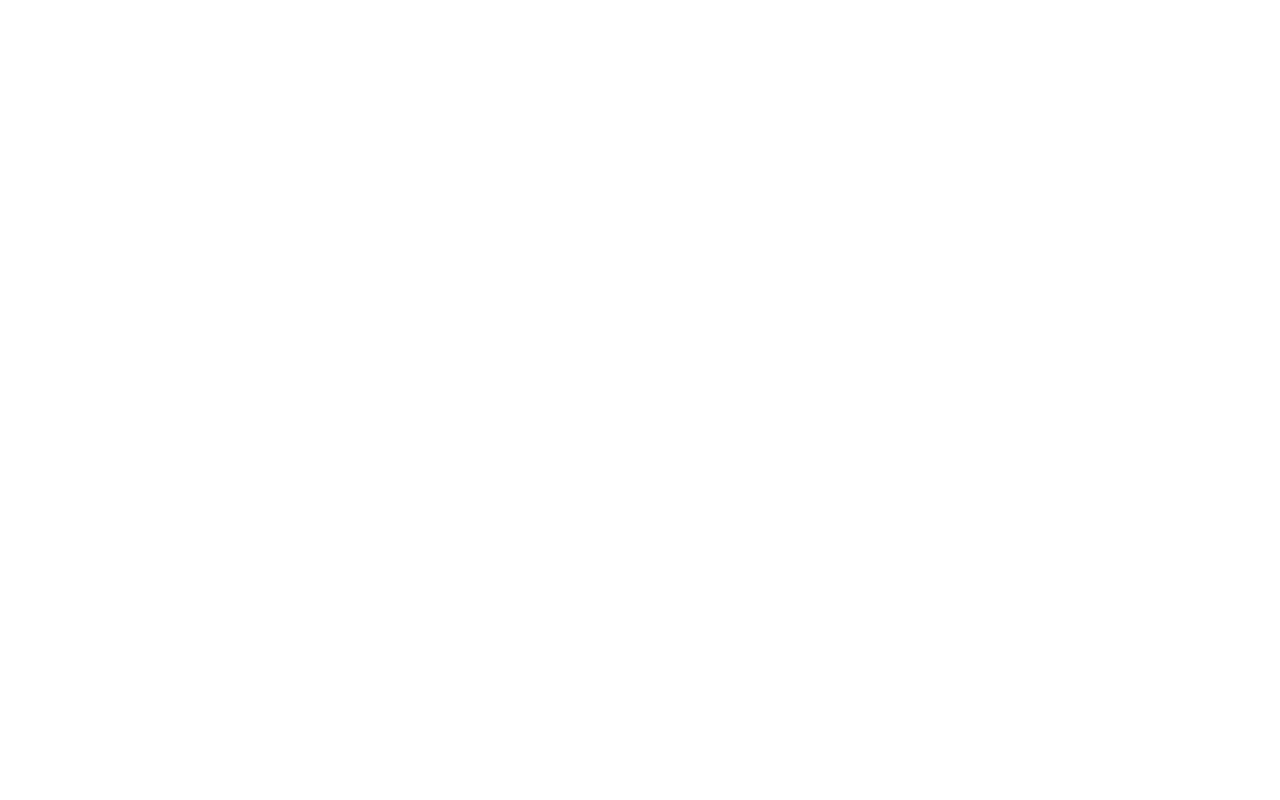
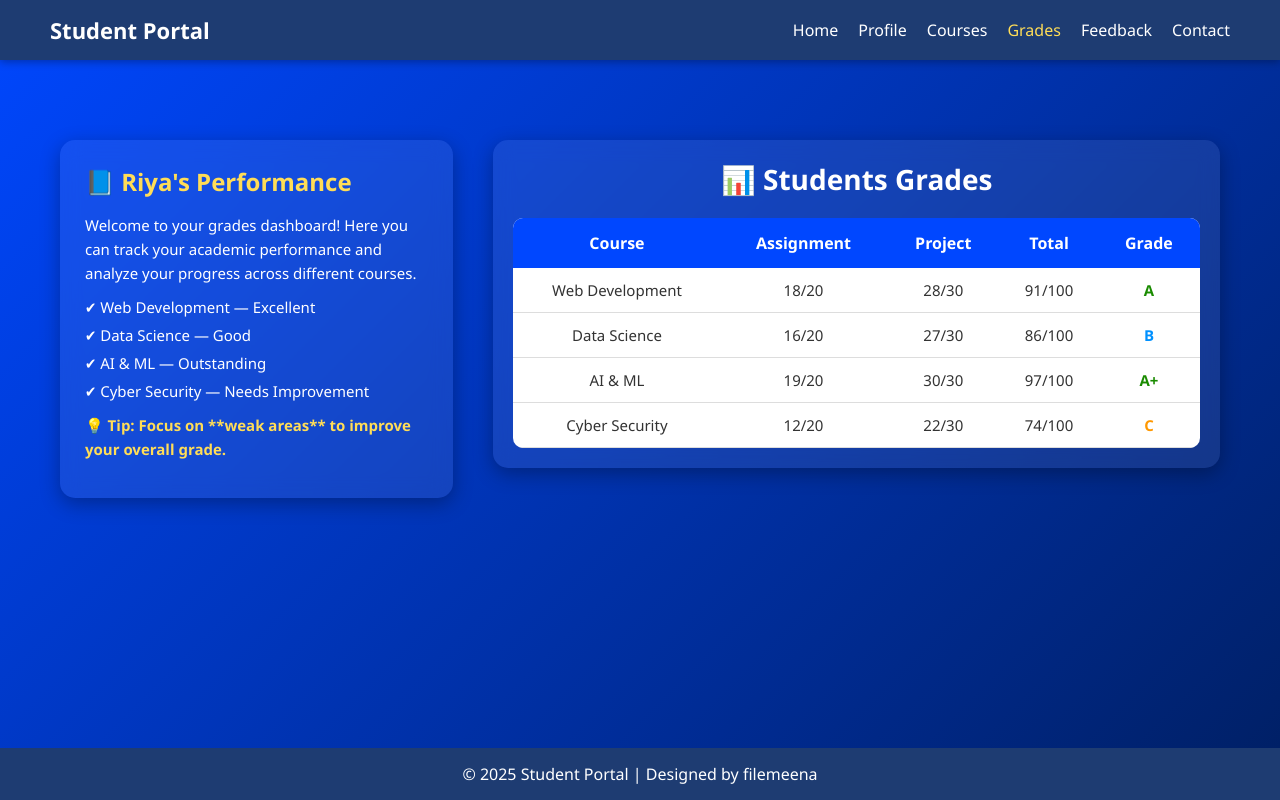
Before and after one commit to Shivamkr025/Student-Profile_Course-Portel, a plain HTML site: page Frontend/HTML/gradesTable.html in a window 1280 px wide. Drawn offline with Linux system fonts and the light colour scheme.

Commit message:
add contant and grade file

```diff
--- a/Frontend/HTML/contact.html
+++ b/Frontend/HTML/contact.html
@@ -0,0 +1,78 @@
+<!DOCTYPE html>
+<html lang="en">
+<head>
+  <meta charset="UTF-8">
+  <meta name="viewport" content="width=device-width, initial-scale=1.0">
+  <title>Contact Us — Student Portal</title>
+  <link rel="stylesheet" href="../Style/contact.css">
+  <link rel="stylesheet" href="https://cdnjs.cloudflare.com/ajax/libs/font-awesome/6.5.0/css/all.min.css">
+</head>
+<body>
+
+  <header>
+    <nav class="navbar">
+      <div class="logo">Student Portal</div>
+      <ul class="nav-links">
+        <li><a href="./index.html" class="active">Home</a></li>
+        <li><a href="./Profile.html">Profile</a></li>
+        <li><a href="./courses.html">Courses</a></li>
+        <li><a href="./gradesTable.html">Grades</a></li>
+        <li><a href="./feedback.html">Feedback</a></li>
+        <li><a href="./contact.html">Contact</a></li>
+      </ul>
+    </nav>
+  </header>
+
+  <div class="container">
+    <div class="left-section">
+      <h1>Need Help?<br>Let's Connect!</h1>
+      <ul class="features">
+        <li><i class="fa-solid fa-check "></i> Get instant support for any portal issue.</li>
+        <li><i class="fa-solid fa-check"></i> Responses within <span>24 hours, quick & efficient.</span></li>
+        <li><i class="fa-solid fa-check"></i> Connect with our <span>student support team</span> directly.</li>
+      </ul>
+
+      <div class="profile-card">
+        <img src="https://via.placeholder.com/60" alt="Support">
+        <div class="profile-info">
+          <h3>Student Support</h3>
+          <p>Help Desk</p>
+        </div>
+        <div class="contact-buttons">
+          <a href="#" class="telegram"><i class="fa-brands fa-telegram"></i> Telegram</a>
+          <a href="#" class="whatsapp"><i class="fa-brands fa-whatsapp"></i> WhatsApp</a>
+        </div>
+      </div>
+
+      <p class="email-text">
+        Prefer email? <br>
+        <a href="mailto:support@studentportal.com">support@studentportal.com</a>
+      </p>
+    </div>
+
+    <!-- Right Section -->
+    <div class="right-section">
+      <h2>Contact Us</h2>
+      <form action="#" method="post">
+        <div class="input-box">
+          <i class="fa-solid fa-user"></i>
+          <input type="text" placeholder="Full Name" required>
+        </div>
+        <div class="input-box">
+          <i class="fa-solid fa-envelope"></i>
+          <input type="email" placeholder="Email" required>
+        </div>
+        <div class="input-box">
+          <textarea placeholder="Write your query or feedback here..." rows="4" required></textarea>
+        </div>
+        <button type="submit">Submit Request <i class="fa-solid fa-paper-plane"></i></button>
+      </form>
+    </div>
+  </div>
+
+  <footer>
+    <p>&copy; 2025 Student Portal | Designed by Shivam</p>
+  </footer>
+
+</body>
+</html>
--- a/Frontend/HTML/gradesTable.html
+++ b/Frontend/HTML/gradesTable.html
@@ -0,0 +1,91 @@
+<!DOCTYPE html>
+<html lang="en">
+<head>
+    <meta charset="UTF-8">
+    <meta name="viewport" content="width=device-width, initial-scale=1.0">
+    <title>Students Grades</title>
+    <link rel="stylesheet" href="../Style/gradesTable.css">
+</head>
+<body>
+    <header class="navbar">
+        <div class="logo">Student Portal</div>
+        <ul class="nav-links">
+            <li><a href="./index.html">Home</a></li>
+            <li><a href="./Profile.html">Profile</a></li>
+            <li><a href="./courses.html">Courses</a></li>
+            <li><a href="./gradesTable.html" class="active">Grades</a></li>
+            <li><a href="./feedback.html">Feedback</a></li>
+            <li><a href="./contact.html">Contact</a></li>
+        </ul>
+    </header>
+
+    <div class="grades-wrapper">
+
+        <div class="grades-info">
+            <h2>📘 Riya's Performance</h2>
+            <p>
+                Welcome to your grades dashboard!
+                Here you can track your academic performance and analyze your progress across different courses.
+            </p>
+            <ul>
+                <li>✔ Web Development — Excellent</li>
+                <li>✔ Data Science — Good</li>
+                <li>✔ AI & ML — Outstanding</li>
+                <li>✔ Cyber Security — Needs Improvement</li>
+            </ul>
+            <p class="tip">
+                💡 Tip: Focus on **weak areas** to improve your overall grade.
+            </p>
+        </div>
+
+        <div class="container">
+            <h1>📊 Students Grades</h1>
+            <table>
+                <thead>
+                    <tr>
+                        <th>Course</th>
+                        <th>Assignment</th>
+                        <th>Project</th>
+                        <th>Total</th>
+                        <th>Grade</th>
+                    </tr>
+                </thead>
+                <tbody>
+                    <tr>
+                        <td>Web Development</td>
+                        <td>18/20</td>
+                        <td>28/30</td>
+                        <td>91/100</td>
+                        <td class="grade A">A</td>
+                    </tr>
+                    <tr>
+                        <td>Data Science</td>
+                        <td>16/20</td>
+                        <td>27/30</td>
+                        <td>86/100</td>
+                        <td class="grade B">B</td>
+                    </tr>
+                    <tr>
+                        <td>AI & ML</td>
+                        <td>19/20</td>
+                        <td>30/30</td>
+                        <td>97/100</td>
+                        <td class="grade A">A+</td>
+                    </tr>
+                    <tr>
+                        <td>Cyber Security</td>
+                        <td>12/20</td>
+                        <td>22/30</td>
+                        <td>74/100</td>
+                        <td class="grade C">C</td>
+                    </tr>
+                </tbody>
+            </table>
+        </div>
+    </div>
+
+    <footer>
+        © 2025 Student Portal | Designed by filemeena
+    </footer>
+</body>
+</html>
--- a/Frontend/Style/contact.css
+++ b/Frontend/Style/contact.css
@@ -0,0 +1,198 @@
+* {
+    margin: 0;
+    padding: 0;
+    box-sizing: border-box;
+    font-family: "Arial", sans-serif;
+}
+
+body {
+    background: linear-gradient(135deg, #001f63, #0047ff);
+    color: white;
+    min-height: 100vh;
+    display: flex;
+    flex-direction: column;
+}
+
+.navbar {
+    width: 100%;
+    display: flex;
+    justify-content: space-between;
+    align-items: center;
+    padding: 15px 50px;
+    background: #1e3c72;
+    color: white;
+    box-shadow: 0 2px 8px rgba(0, 0, 0, 0.3);
+    position: fixed;
+    top: 0;
+    left: 0;
+    z-index: 1000;
+}
+
+.navbar .logo {
+    font-size: 22px;
+    font-weight: bold;
+}
+
+.nav-links {
+    list-style: none;
+    display: flex;
+    gap: 20px;
+}
+
+.nav-links li a {
+    text-decoration: none;
+    color: white;
+    font-weight: 500;
+    transition: 0.3s;
+}
+
+.nav-links li a:hover,
+.nav-links li a.active {
+    color: #ffdd57;
+}
+
+.container {
+    display: flex;
+    justify-content: space-between;
+    align-items: flex-start;
+    background-color: transparent;
+    padding: 30px;
+    max-width: 1000px;
+    width: 90%;
+    margin: 100px auto 40px;
+    gap: 40px;
+}
+
+.left-section {
+    flex: 1;
+    flex: 1;
+    background: #ffffff15;
+    padding: 20px;
+    border-radius: 10px;
+    box-shadow: 0 0 8px rgba(255, 255, 255, 0.2);}
+
+.left-section h1 {
+    font-size: 28px;
+    margin-bottom: 15px;
+}
+
+.features {
+    list-style: none;
+    padding-left: 0;
+    margin-bottom: 20px;
+}
+
+.features li {
+    margin-bottom: 8px;
+    font-size: 16px;
+}
+
+.profile-card {
+    display: flex;
+    align-items: center;
+    gap: 15px;
+    margin-bottom: 20px;
+}
+
+.profile-card img {
+    width: 60px;
+    height: 60px;
+    border-radius: 50%;
+}
+
+.profile-info h3 {
+    margin: 0;
+    font-size: 18px;
+}
+
+.contact-buttons {
+    display: flex;
+    gap: 10px;
+    margin-top: 10px;
+}
+
+.contact-buttons a {
+    text-decoration: none;
+    padding: 8px 14px;
+    border-radius: 5px;
+    font-size: 14px;
+    font-weight: bold;
+    transition: 0.3s;
+}
+
+.telegram {
+    background-color: #0088cc;
+    color: white;
+}
+
+.whatsapp {
+    background-color: #25d366;
+    color: white;
+}
+
+.email-text {
+    margin-top: 15px;
+    font-size: 15px;
+}
+
+.right-section {
+    flex: 1;
+    background: #ffffff15;
+    padding: 20px;
+    border-radius: 10px;
+    box-shadow: 0 0 8px rgba(255, 255, 255, 0.2);
+}
+
+.right-section h2 {
+    margin-bottom: 15px;
+}
+
+.input-box {
+    display: flex;
+    align-items: center;
+    margin-bottom: 12px;
+    background: #fff;
+    border-radius: 5px;
+    padding: 5px;
+    color: black;
+}
+
+.input-box i {
+    margin-right: 8px;
+    color: #1e3c72;
+}
+
+.input-box input,
+.input-box textarea {
+    border: none;
+    outline: none;
+    width: 100%;
+    font-size: 14px;
+    padding: 8px;
+    border-radius: 5px;
+}
+
+button {
+    background-color: #ffdd57;
+    color: black;
+    padding: 10px 15px;
+    border: none;
+    font-weight: bold;
+    cursor: pointer;
+    border-radius: 5px;
+    margin-top: 10px;
+    transition: 0.3s;
+}
+
+button:hover {
+    background-color: #ffcc00;
+}
+
+footer {
+    width: 100%;
+    text-align: center;
+    padding: 20px;
+    background: #1e3c72;
+    color: white;
+    margin-top: auto;
+}
--- a/Frontend/Style/gradesTable.css
+++ b/Frontend/Style/gradesTable.css
@@ -0,0 +1,206 @@
+
+* {
+  margin: 0;
+  padding: 0;
+  box-sizing: border-box;
+  font-family: 'Segoe UI', Tahoma, Geneva, Verdana, sans-serif;
+}
+
+body {
+  background: linear-gradient(135deg, #0047ff, #001f63);
+  color: #fff;
+  display: flex;
+  flex-direction: column;
+  min-height: 100vh;
+}
+
+.navbar {
+  width: 100%;
+  display: flex;
+  justify-content: space-between;
+  align-items: center;
+  padding: 15px 50px;
+  background: #1e3c72;
+  color: white;
+  box-shadow: 0 2px 8px rgba(0, 0, 0, 0.3);
+  position: fixed;
+  top: 0;
+  left: 0;
+  z-index: 1000;
+}
+
+.navbar .logo {
+  font-size: 22px;
+  font-weight: bold;
+}
+
+.nav-links {
+  list-style: none;
+  display: flex;
+  gap: 20px;
+}
+
+.nav-links li a {
+  text-decoration: none;
+  color: white;
+  font-weight: 500;
+  transition: 0.3s;
+}
+
+.nav-links li a:hover,
+.nav-links li a.active {
+  color: #ffdd57;
+}
+
+.grades-wrapper {
+  display: flex;
+  justify-content: center;
+  align-items: flex-start;
+  gap: 40px;
+  max-width: 1200px;
+  margin: 120px auto 30px;
+  padding: 20px;
+  width: 100%;
+  flex-wrap: wrap;
+}
+
+.grades-info {
+  flex: 1;
+  min-width: 300px;
+  max-width: 400px;
+  background-color: rgba(255, 255, 255, 0.08);
+  padding: 25px;
+  border-radius: 15px;
+  box-shadow: 0 6px 20px rgba(0, 0, 0, 0.3);
+  backdrop-filter: blur(10px);
+}
+
+.grades-info h2 {
+  font-size: 24px;
+  margin-bottom: 15px;
+  color: #ffdd57;
+}
+
+.grades-info p {
+  margin-bottom: 12px;
+  font-size: 15px;
+  line-height: 1.6;
+}
+
+.grades-info ul {
+  list-style: none;
+  margin-bottom: 12px;
+}
+
+.grades-info ul li {
+  font-size: 15px;
+  margin-bottom: 8px;
+}
+
+.grades-info .tip {
+  color: #ffdd57;
+  font-weight: bold;
+}
+
+.container {
+  flex: 2;
+  min-width: 400px;
+  background-color: rgba(255, 255, 255, 0.08);
+  padding: 20px;
+  border-radius: 15px;
+  backdrop-filter: blur(10px);
+  box-shadow: 0 6px 20px rgba(0, 0, 0, 0.3);
+  overflow-x: auto;
+}
+
+.container h1 {
+  text-align: center;
+  margin-bottom: 20px;
+  color: #fff;
+  font-size: 28px;
+}
+
+table {
+  width: 100%;
+  border-collapse: collapse;
+  background: #fff;
+  color: #333;
+  border-radius: 10px;
+  overflow: hidden;
+}
+
+thead {
+  background-color: #0047ff;
+  color: #fff;
+}
+
+thead th {
+  padding: 14px;
+  font-size: 16px;
+  text-align: center;
+}
+
+tbody td {
+  padding: 12px;
+  text-align: center;
+  border-bottom: 1px solid #ddd;
+  font-size: 15px;
+}
+
+tbody tr:hover {
+  background-color: #f2f6ff;
+  transition: 0.3s ease;
+}
+
+.grade.A {
+  color: #1a8b00;
+  font-weight: bold;
+}
+
+.grade.B {
+  color: #0091ff;
+  font-weight: bold;
+}
+
+.grade.C {
+  color: #ff9800;
+  font-weight: bold;
+}
+
+.grade.F {
+  color: #ff2c2c;
+  font-weight: bold;
+}
+
+footer {
+  width: 100%;
+  text-align: center;
+  padding: 15px;
+  background: #1e3c72;
+  color: white;
+  margin-top: auto;
+}
+
+@media screen and (max-width: 768px) {
+  .grades-wrapper {
+      flex-direction: column;
+      align-items: center;
+  }
+
+  .grades-info, .container {
+      max-width: 100%;
+  }
+
+  .container h1 {
+      font-size: 22px;
+  }
+
+  table {
+      font-size: 14px;
+  }
+
+  thead th,
+  tbody td {
+      padding: 10px;
+  }
+}
```
Also changed, not shown: Frontend/HTML/Profile.html (+6 -6 lines), Frontend/HTML/courses.html (+6 -6 lines), Frontend/HTML/feedback.html (+6 -6 lines), Frontend/HTML/index.html (+4 -4 lines).
